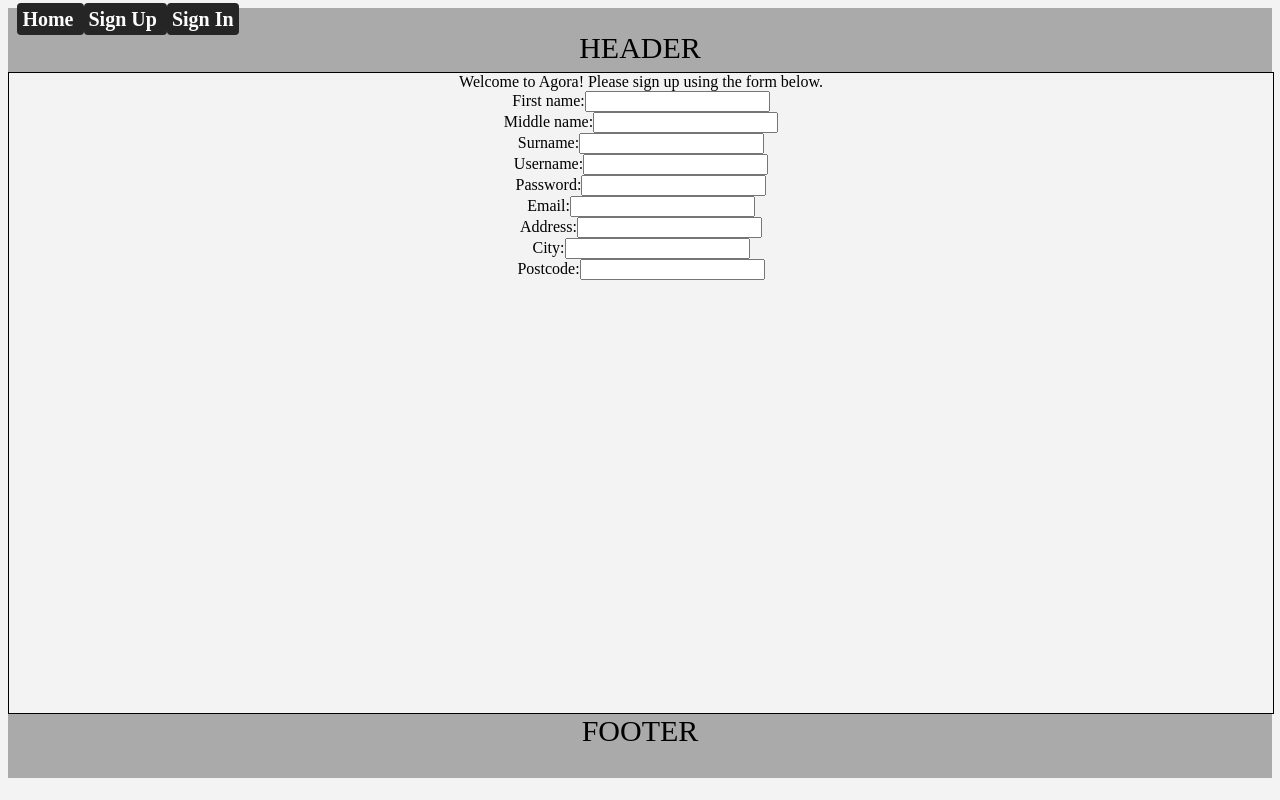
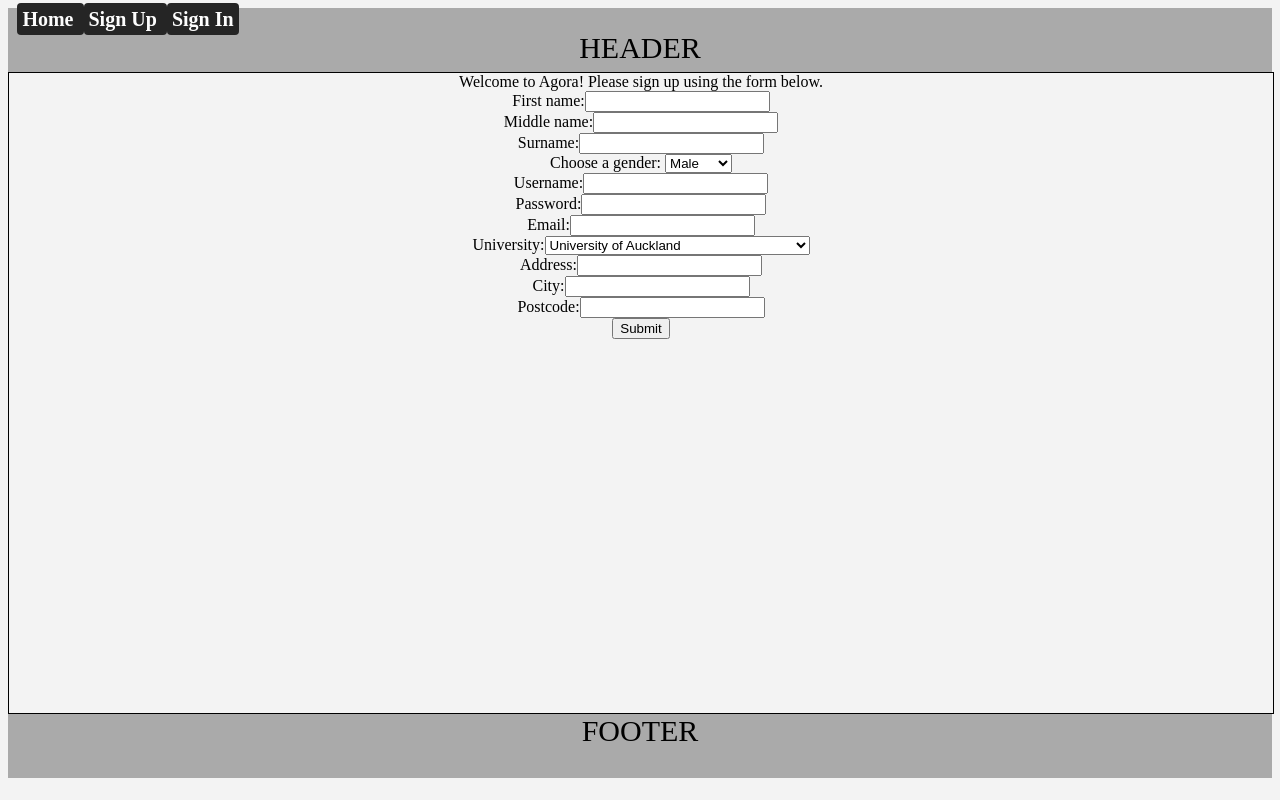
Before and after one commit to hugonzb/AGORA-Student-Marketplace, a React (Create React App) app in the folder agora-app/front-end/: page /signup in a window 1280 px wide. Built offline with nearby package versions, Linux system fonts and the light colour scheme.

Commit message:
added 2 missing categories and submit button on form

```diff
--- a/agora-app/front-end/src/screens/SignUp.js
+++ b/agora-app/front-end/src/screens/SignUp.js
@@ -14,6 +14,13 @@ function SignUp(props) {
         <label for="sname">Surname:</label>
         <input type="text" id="sname" name="sname"></input>
         <br></br>
+        <label for="gender">Choose a gender: </label>
+        <select id="gender" name="gender">
+          <option value="Male">Male</option>
+          <option value="Female">Female</option>
+          <option value="Other">Other</option>
+        </select>
+        <br></br>
         <label for="username">Username:</label>
         <input type="text" id="username" name="username"></input>
         <br></br>
@@ -22,6 +29,24 @@ function SignUp(props) {
         <br></br>
         <label for="email">Email:</label>
         <input type="text" id="email" name="email"></input>
+        <br></br>
+        <label for="school">University:</label>
+        <select id="school" name="school">
+          <option value="University of Auckland">University of Auckland</option>
+          <option value="Auckland University of Technology (AUT)">
+            Auckland University of Technology (AUT)
+          </option>
+          <option value="University of  Waikato">University of Waikato</option>
+          <option value="Massey University">Massey University</option>
+          <option value="Victoria University of Wellington">
+            Victoria University of Wellington
+          </option>
+          <option value="University of Canterbury">
+            University of Canterbury
+          </option>
+          <option value="Lincoln University">Lincoln University</option>
+          <option value="University of Otago">University of Otago</option>
+        </select>
         <br></br>
         <label for="address">Address:</label>
         <input type="text" id="address" name="address"></input>
@@ -32,6 +57,12 @@ function SignUp(props) {
         <label for="postcode">Postcode:</label>
         <input type="text" id="postcode" name="postcode"></input>
         <br></br>
+        {/* The following is to let the user upload an image into the server however I dont believe its a working version */}
+        {/* <label for="id_photo">ID photo:</label>
+        <input type="image" id="id_photo" name="id_photo"></input>
+        <br></br> */}
+        <input type="submit" value="Submit"></input>
+        <br></br>
       </form>
     </div> //leave this in its a parent from App.js everything on the page will need to go in here
   );
```
